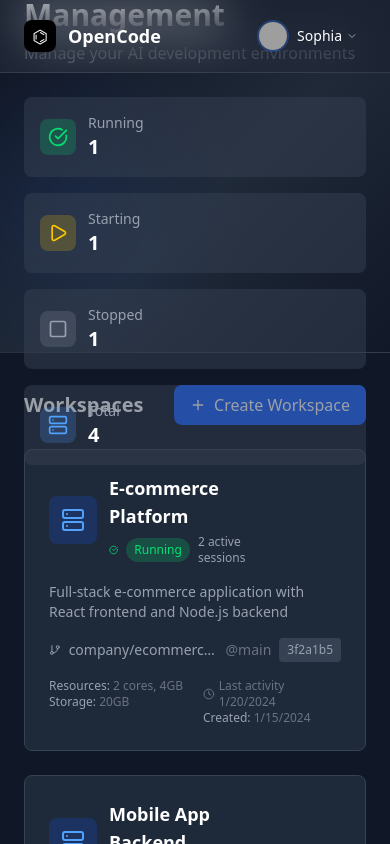
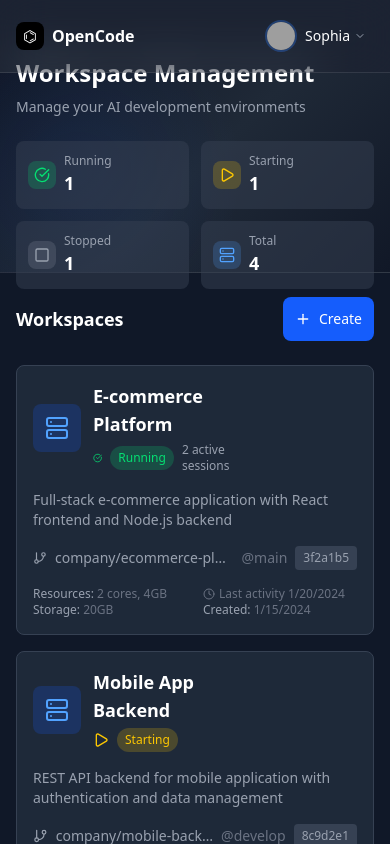
Before and after one commit to denysvitali/opencode-frontend, a React (Vite) app: page / in a window 390 px wide. Shown: the top 844 px of the page. Built offline with nearby package versions, Linux system fonts and the light colour scheme; grey boxes are pictures that could not be loaded.

Commit message:
fix: make mobile first

```diff
--- a/src/App.tsx
+++ b/src/App.tsx
@@ -15,12 +15,21 @@ function App() {
 
   useEffect(() => {
     const checkMobile = () => {
-      setIsMobile(window.innerWidth < 768);
+      // More comprehensive mobile detection
+      const isMobileWidth = window.innerWidth < 768;
+      const isTouchDevice = 'ontouchstart' in window || navigator.maxTouchPoints > 0;
+      const isSmallScreen = window.innerHeight < 600;
+
+      setIsMobile(isMobileWidth || (isTouchDevice && isSmallScreen));
     };
 
     checkMobile();
     window.addEventListener('resize', checkMobile);
-    return () => window.removeEventListener('resize', checkMobile);
+    window.addEventListener('orientationchange', checkMobile);
+    return () => {
+      window.removeEventListener('resize', checkMobile);
+      window.removeEventListener('orientationchange', checkMobile);
+    };
   }, [setIsMobile]);
 
   // Create a stable callback for workspace UI changes
--- a/src/components/layout/TopBar.tsx
+++ b/src/components/layout/TopBar.tsx
@@ -4,18 +4,18 @@ import UserProfile from '../ui/UserProfile.js';
 export default function TopBar() {
   const navigate = useNavigate();
   return (
-    <div className="bg-white/5 backdrop-blur-xl border-b border-white/10 relative z-[100]">
-      <div className="px-6 py-3">
+    <div className="bg-white/5 backdrop-blur-xl border-b border-white/10 relative z-[100] safe-area-top">
+      <div className="px-4 md:px-6 py-3">
         <div className="flex items-center justify-between">
           {/* Left: Logo/Brand */}
           <button
             onClick={() => navigate('/')}
-            className="flex items-center gap-3 hover:opacity-80 transition-opacity duration-200"
+            className="flex items-center gap-2 md:gap-3 hover:opacity-80 transition-opacity duration-200"
           >
-            <div className="w-8 h-8 rounded-lg flex items-center justify-center bg-black">
-              <span className="text-white font-bold text-lg">⌬</span>
+            <div className="w-7 h-7 md:w-8 md:h-8 rounded-lg flex items-center justify-center bg-black">
+              <span className="text-white font-bold text-base md:text-lg">⌬</span>
             </div>
-            <span className="text-white font-semibold text-lg">OpenCode</span>
+            <span className="text-white font-semibold text-base md:text-lg">OpenCode</span>
           </button>
 
           {/* Right: User Profile */}
--- a/src/components/workspace/WorkspaceManagement.tsx
+++ b/src/components/workspace/WorkspaceManagement.tsx
@@ -155,72 +155,72 @@ export default function WorkspaceManagement({ onSelectWorkspace }: WorkspaceMana
       <TopBar />
 
       {/* Header */}
-      <div className="bg-white/5 backdrop-blur-xl border-b border-white/10 h-[280px]" style={{
+      <div className="bg-white/5 backdrop-blur-xl border-b border-white/10 h-[200px] md:h-[280px]" style={{
         background: `
           radial-gradient(circle at 20% 50%, rgba(37, 99, 235, 0.1) 0%, transparent 50%),
           linear-gradient(135deg, #111827 0%, #1f2937 50%, #111827 100%)
         `
       }}>
-        <div className="max-w-7xl mx-auto px-6 py-4 h-full flex flex-col justify-center">
+        <div className="max-w-7xl mx-auto px-4 md:px-6 py-4 h-full flex flex-col justify-center">
           <div className="flex items-center justify-between">
             <div>
-              <h1 className="text-3xl font-bold text-white mb-2">Workspace Management</h1>
-              <p className="text-gray-400">Manage your AI development environments</p>
+              <h1 className="text-2xl md:text-3xl font-bold text-white mb-2">Workspace Management</h1>
+              <p className="text-gray-400 text-sm md:text-base">Manage your AI development environments</p>
             </div>
           </div>
 
           {/* Stats */}
-          <div className="grid grid-cols-1 md:grid-cols-4 gap-4 mt-8">
-            <div className="bg-gray-700/50 rounded-lg p-4">
-              <div className="flex items-center gap-3">
-                <div className="bg-green-400/20 p-2 rounded-lg">
-                  <CheckCircle className="h-5 w-5 text-green-400" />
+          <div className="grid grid-cols-2 md:grid-cols-4 gap-3 md:gap-4 mt-6 md:mt-8">
+            <div className="bg-gray-700/50 rounded-lg p-3 md:p-4">
+              <div className="flex items-center gap-2 md:gap-3">
+                <div className="bg-green-400/20 p-1.5 md:p-2 rounded-lg">
+                  <CheckCircle className="h-4 w-4 md:h-5 md:w-5 text-green-400" />
                 </div>
                 <div>
-                  <p className="text-sm text-gray-400">Running</p>
-                  <p className="text-xl font-semibold text-white">
+                  <p className="text-xs md:text-sm text-gray-400">Running</p>
+                  <p className="text-lg md:text-xl font-semibold text-white">
                     {mockWorkspaces.filter(w => w.status === 'running').length}
                   </p>
                 </div>
               </div>
             </div>
 
-            <div className="bg-gray-700/50 rounded-lg p-4">
-              <div className="flex items-center gap-3">
-                <div className="bg-yellow-400/20 p-2 rounded-lg">
-                  <Play className="h-5 w-5 text-yellow-400" />
+            <div className="bg-gray-700/50 rounded-lg p-3 md:p-4">
+              <div className="flex items-center gap-2 md:gap-3">
+                <div className="bg-yellow-400/20 p-1.5 md:p-2 rounded-lg">
+                  <Play className="h-4 w-4 md:h-5 md:w-5 text-yellow-400" />
                 </div>
                 <div>
-                  <p className="text-sm text-gray-400">Starting</p>
-                  <p className="text-xl font-semibold text-white">
+                  <p className="text-xs md:text-sm text-gray-400">Starting</p>
+                  <p className="text-lg md:text-xl font-semibold text-white">
                     {mockWorkspaces.filter(w => w.status === 'creating').length}
                   </p>
                 </div>
               </div>
             </div>
 
-            <div className="bg-gray-700/50 rounded-lg p-4">
-              <div className="flex items-center gap-3">
-                <div className="bg-gray-400/20 p-2 rounded-lg">
-                  <Square className="h-5 w-5 text-gray-400" />
+            <div className="bg-gray-700/50 rounded-lg p-3 md:p-4">
+              <div className="flex items-center gap-2 md:gap-3">
+                <div className="bg-gray-400/20 p-1.5 md:p-2 rounded-lg">
+                  <Square className="h-4 w-4 md:h-5 md:w-5 text-gray-400" />
                 </div>
                 <div>
-                  <p className="text-sm text-gray-400">Stopped</p>
-                  <p className="text-xl font-semibold text-white">
+                  <p className="text-xs md:text-sm text-gray-400">Stopped</p>
+                  <p className="text-lg md:text-xl font-semibold text-white">
                     {mockWorkspaces.filter(w => w.status === 'stopped').length}
                   </p>
                 </div>
               </div>
             </div>
 
-            <div className="bg-gray-700/50 rounded-lg p-4">
-              <div className="flex items-center gap-3">
-                <div className="bg-blue-400/20 p-2 rounded-lg">
-                  <Server className="h-5 w-5 text-blue-400" />
+            <div className="bg-gray-700/50 rounded-lg p-3 md:p-4">
+              <div className="flex items-center gap-2 md:gap-3">
+                <div className="bg-blue-400/20 p-1.5 md:p-2 rounded-lg">
+                  <Server className="h-4 w-4 md:h-5 md:w-5 text-blue-400" />
                 </div>
                 <div>
-                  <p className="text-sm text-gray-400">Total</p>
-                  <p className="text-xl font-semibold text-white">{mockWorkspaces.length}</p>
+                  <p className="text-xs md:text-sm text-gray-400">Total</p>
+                  <p className="text-lg md:text-xl font-semibold text-white">{mockWorkspaces.length}</p>
                 </div>
               </div>
             </div>
@@ -230,8 +230,8 @@ export default function WorkspaceManagement({ onSelectWorkspace }: WorkspaceMana
 
       {/* Create Workspace Modal */}
       {showCreateForm && (
-        <div className="fixed inset-0 bg-black/50 flex items-center justify-center z-50">
-          <div className="bg-gray-800 rounded-lg p-6 w-full max-w-2xl mx-4 border border-gray-700">
+        <div className="fixed inset-0 bg-black/50 flex items-center justify-center z-50 p-4">
+          <div className="bg-gray-800 rounded-lg p-4 md:p-6 w-full max-w-2xl max-h-[90vh] overflow-y-auto border border-gray-700">
             <h3 className="text-xl font-semibold text-white mb-6">Create New Workspace</h3>
             <form onSubmit={handleCreateWorkspace} className="space-y-6">
               <div className="grid grid-cols-1 md:grid-cols-2 gap-4">
@@ -314,20 +314,21 @@ export default function WorkspaceManagement({ onSelectWorkspace }: WorkspaceMana
       )}
 
       {/* Workspace List */}
-      <div className="max-w-7xl mx-auto px-6 py-8">
+      <div className="max-w-7xl mx-auto px-4 md:px-6 py-6 md:py-8">
         {/* Workspaces Header */}
         <div className="flex items-center justify-between mb-6">
-          <h2 className="text-xl font-semibold text-white">Workspaces</h2>
+          <h2 className="text-lg md:text-xl font-semibold text-white">Workspaces</h2>
           <button
             onClick={() => setShowCreateForm(true)}
-            className="flex items-center gap-2 bg-blue-600 hover:bg-blue-700 text-white px-4 py-2 rounded-lg transition-colors font-medium"
+            className="flex items-center gap-2 bg-blue-600 hover:bg-blue-700 text-white px-3 md:px-4 py-2 rounded-lg transition-colors font-medium text-sm md:text-base"
           >
             <Plus className="h-4 w-4" />
-            Create Workspace
+            <span className="hidden sm:inline">Create Workspace</span>
+            <span className="sm:hidden">Create</span>
           </button>
         </div>
 
-        <div className="grid grid-cols-1 lg:grid-cols-2 gap-6">
+        <div className="grid grid-cols-1 gap-4 md:gap-6 md:grid-cols-2">
           {mockWorkspaces.map((workspace) => {
             const statusConfig = getStatusConfig(workspace.status);
             const StatusIcon = statusConfig.icon;
@@ -338,7 +339,7 @@ export default function WorkspaceManagement({ onSelectWorkspace }: WorkspaceMana
                 className="bg-gray-800 rounded-lg border border-gray-700 hover:border-gray-600 transition-all cursor-pointer group"
                 onClick={() => onSelectWorkspace(workspace.id)}
               >
-                <div className="p-6">
+                <div className="p-4 md:p-6">
                   {/* Header */}
                   <div className="flex items-start justify-between mb-4">
                     <div className="flex items-center gap-3">
--- a/src/index.css
+++ b/src/index.css
@@ -15,5 +15,31 @@
   body {
     margin: 0;
     min-height: 100vh;
+    min-height: 100dvh; /* Dynamic viewport height for mobile */
+  }
+
+  /* Mobile-first utilities */
+  .safe-area-top {
+    padding-top: env(safe-area-inset-top);
+  }
+
+  .safe-area-bottom {
+    padding-bottom: env(safe-area-inset-bottom);
+  }
+
+  .safe-area-left {
+    padding-left: env(safe-area-inset-left);
+  }
+
+  .safe-area-right {
+    padding-right: env(safe-area-inset-right);
+  }
+
+  /* Touch-friendly minimum tap targets */
+  @media (max-width: 768px) {
+    button, [role="button"] {
+      min-height: 44px;
+      min-width: 44px;
+    }
   }
 }
```
Also changed, not shown: src/components/workspace/WorkspaceAwareChatLayout.tsx (+61 -17 lines), src/components/workspace/WorkspaceAwareHeader.tsx (+19 -22 lines), src/components/workspace/WorkspaceAwareSidebar.tsx (+19 -6 lines).
